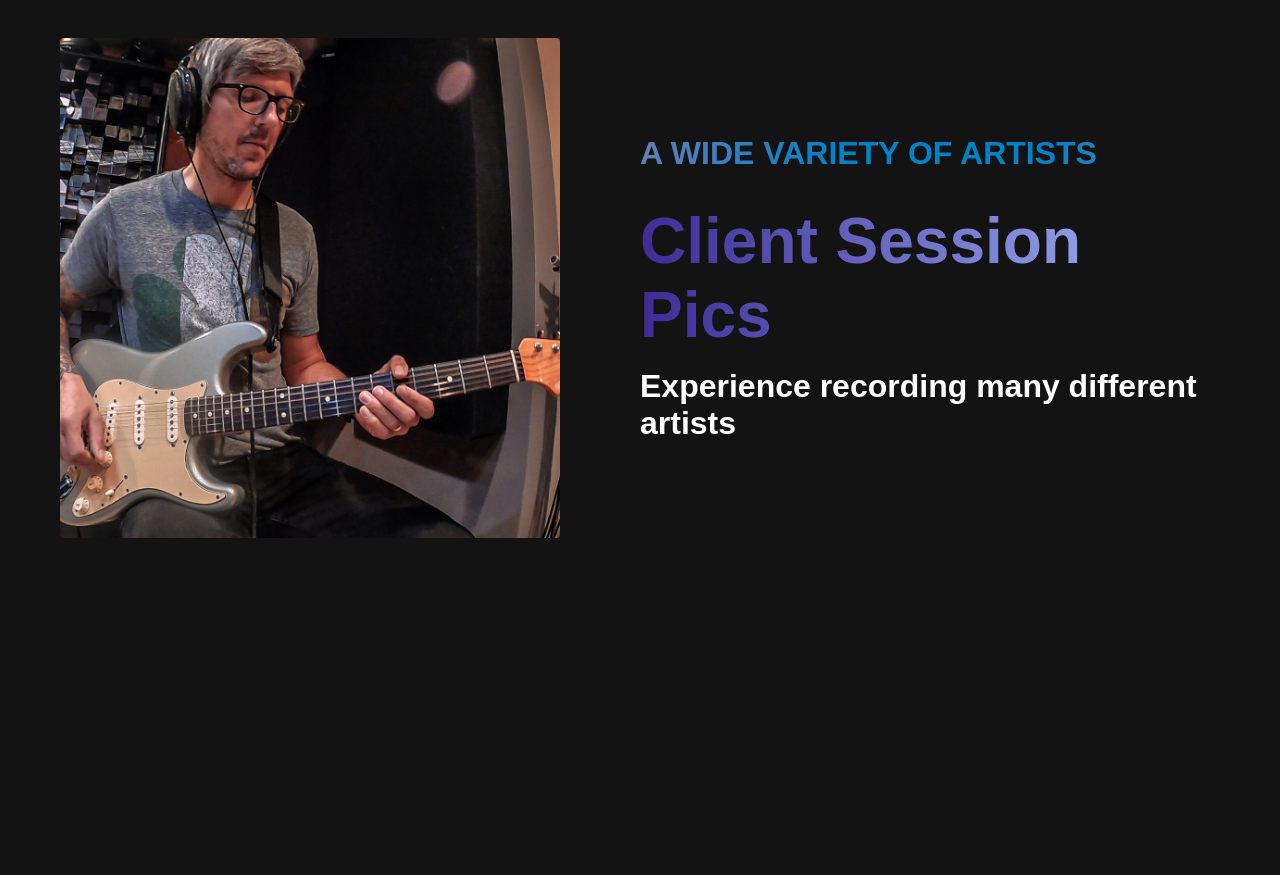
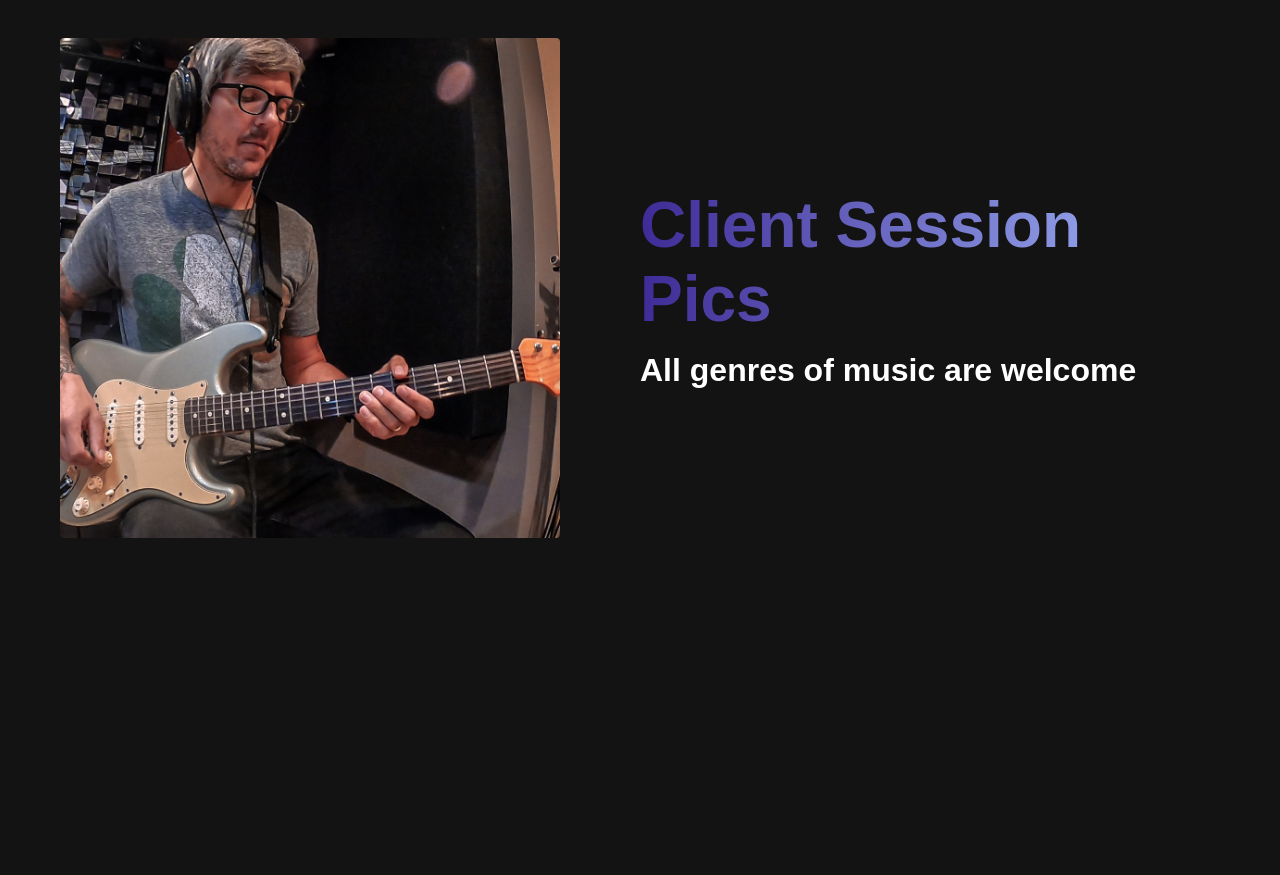
Before and after one commit to mwaltis/mwaltis.github.io, a plain HTML site: page index.html in a window 1280 px wide. Shown: the part 4040-4915 px from the top of the page. Drawn offline with Linux system fonts and the light colour scheme.

Commit message:
Update index.html

```diff
--- a/index.html
+++ b/index.html
@@ -121,9 +121,9 @@
           <div class="main__img--card" id="card-4"></div>
         </div>
         <div class="main__content">
-          <h1>A Wide Variety of Artists</h1>
+
           <h2>Client Session Pics</h2>
-          <p>Experience recording many different artists</p>
+          <p>All genres of music are welcome</p>
         </div>
       </div>
     </div>
```
